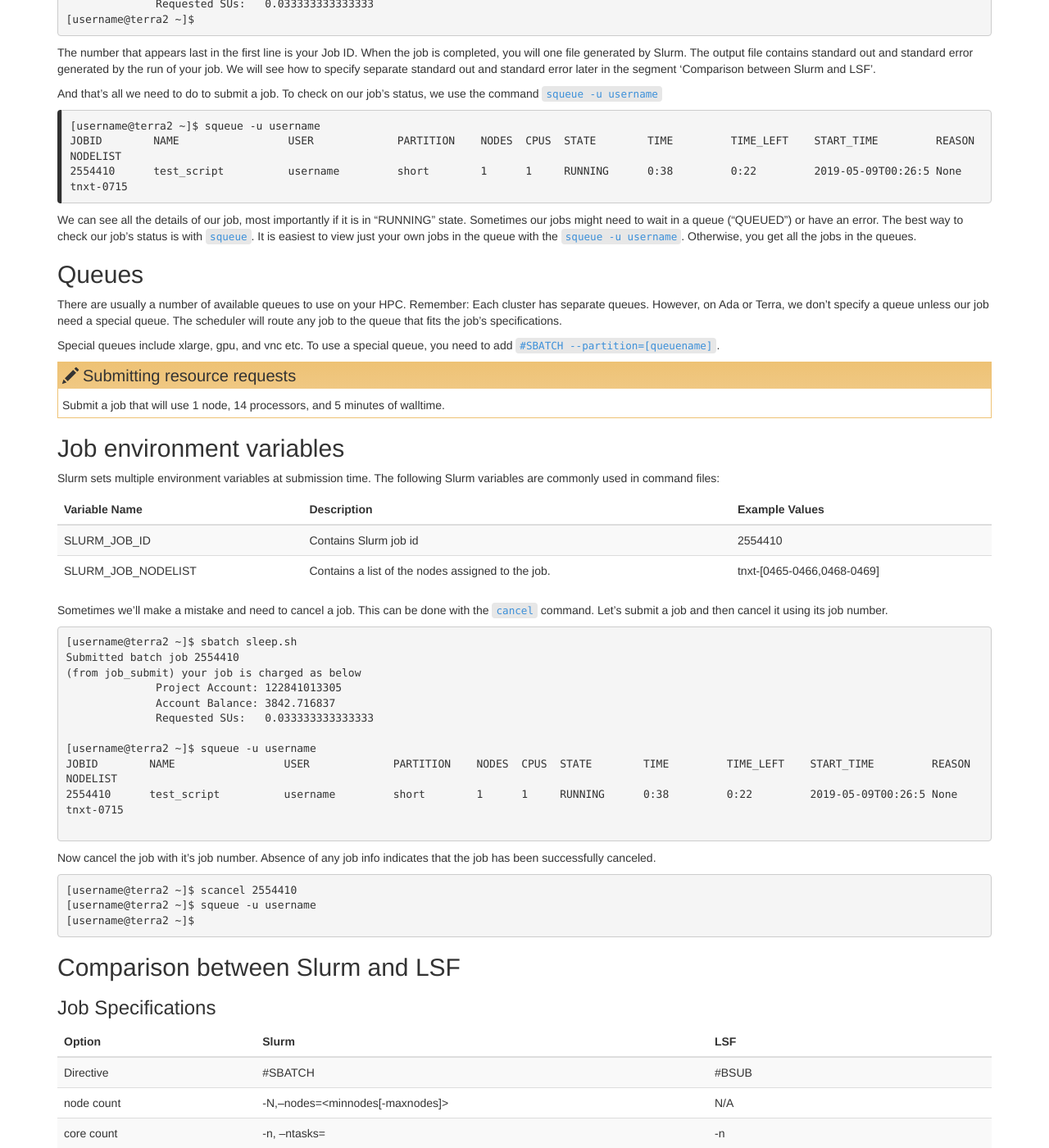
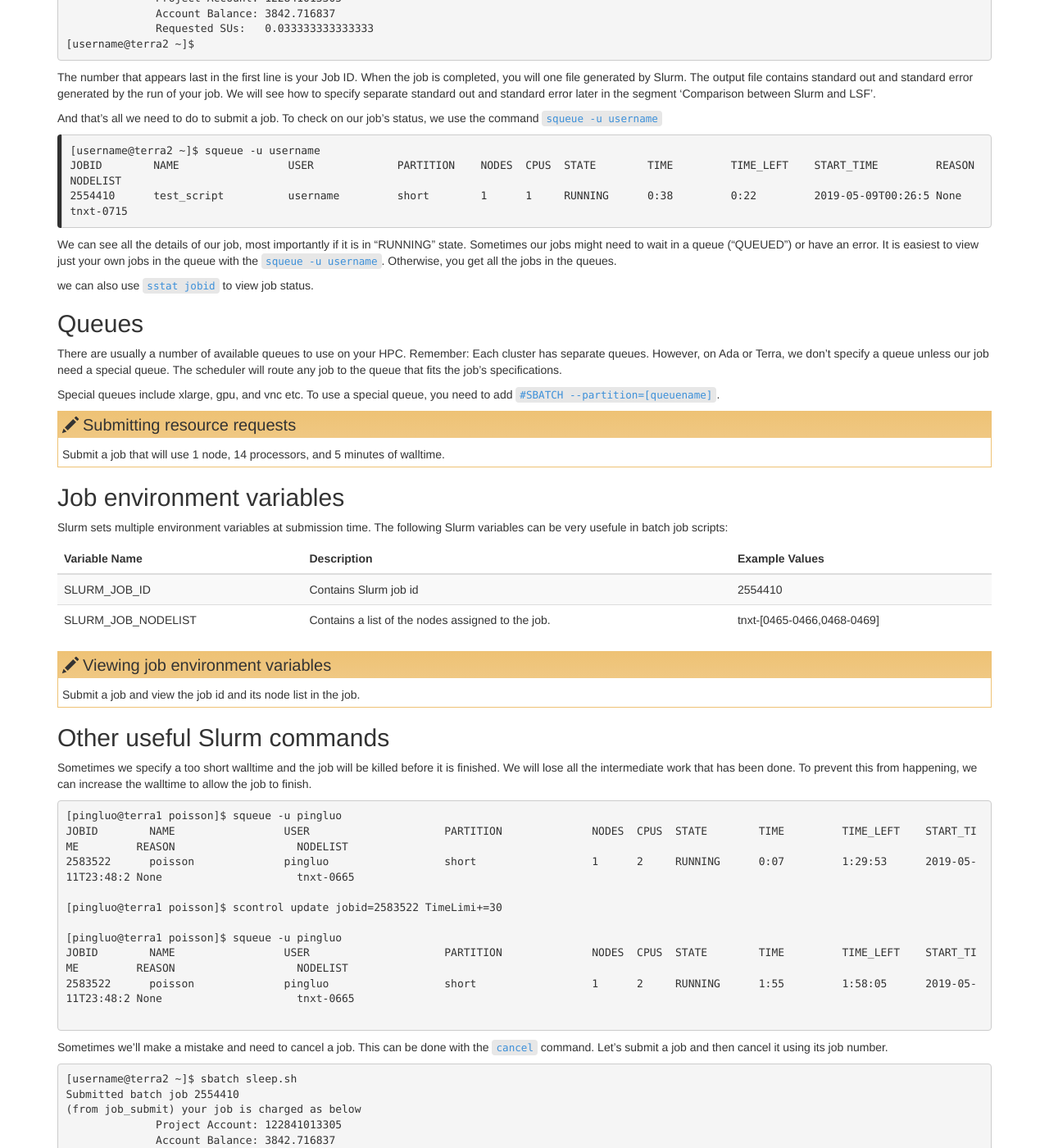
Before and after one commit to luop0812/HPRC_IntroHPC, a Jekyll site: the page built from _episodes/12-scheduler.md, in a window 1280 px wide and 1400 px high, scrolled down 2492 px. Shown: the whole window at 82% size. Built offline with Jekyll 4.4.1, drawn with Linux system fonts in a browser that asks for light colours; some of the changed text lies outside the part shown.

Commit message:
more edits

````diff
--- a/_episodes/12-scheduler.md
+++ b/_episodes/12-scheduler.md
@@ -138,6 +138,8 @@ For example, each Terra node contains dual CPUs and each CPU contains 14 cores,
 So each Terra node has total 28 cores, while each Ada node has total 20 cores.
 
 But, sometimes, all three terms( CPU, processor, and core) mean a processor, especially in batch scheduler terminology.
+
+A task is an execution of a program of a serial of programs. A task can run on one or more cores.
 
 ## Submitting Jobs via command line
 
@@ -166,8 +168,10 @@ JOBID        NAME                 USER             PARTITION    NODES  CPUS  STA
 
 We can see all the details of our job, most importantly if it is in "RUNNING" state.
 Sometimes our jobs might need to wait in a queue ("QUEUED") or have an error.
-The best way to check our job's status is with `squeue`. It is easiest to view just your own jobs
+It is easiest to view just your own jobs
 in the queue with the `squeue -u username`. Otherwise, you get all the jobs in the queues.
+
+we can also use `sstat jobid` to view job status.
 
 ## Queues
 
@@ -186,7 +190,7 @@ Special queues include xlarge, gpu, and vnc etc. To use a special queue, you nee
 
 ## Job environment variables
 
-Slurm sets multiple environment variables at submission time. The following Slurm variables are commonly used in command files:
+Slurm sets multiple environment variables at submission time. The following Slurm variables can be very usefule in batch job scripts:
 
 
 | Variable Name |  Description | Example Values |
@@ -195,7 +199,28 @@ Slurm sets multiple environment variables at submission time. The following Slur
 | SLURM_JOB_NODELIST |  Contains a list of the nodes assigned to the job.  | tnxt-[0465-0466,0468-0469] |
 
 
+> ## Viewing job environment variables
+>
+> Submit a job and view the job id and its node list in the job.
+{: .challenge}
 
+## Other useful Slurm commands
+
+Sometimes we specify a too short walltime and the job will be killed before it is finished. We will lose all the intermediate work that has been done.
+To prevent this from happening, we can increase the walltime to allow the job to finish.
+
+```
+[pingluo@terra1 poisson]$ squeue -u pingluo
+JOBID        NAME                 USER                     PARTITION              NODES  CPUS  STATE        TIME         TIME_LEFT    START_TIME         REASON                   NODELIST
+2583522      poisson              pingluo                  short                  1      2     RUNNING      0:07         1:29:53      2019-05-11T23:48:2 None                     tnxt-0665
+
+[pingluo@terra1 poisson]$ scontrol update jobid=2583522 TimeLimi+=30
+
+[pingluo@terra1 poisson]$ squeue -u pingluo
+JOBID        NAME                 USER                     PARTITION              NODES  CPUS  STATE        TIME         TIME_LEFT    START_TIME         REASON                   NODELIST
+2583522      poisson              pingluo                  short                  1      2     RUNNING      1:55         1:58:05      2019-05-11T23:48:2 None                     tnxt-0665
+
+```
 
 Sometimes we'll make a mistake and need to cancel a job.
 This can be done with the `cancel` command.
@@ -224,6 +249,18 @@ Absence of any job info indicates that the job has been successfully canceled.
 [username@terra2 ~]$
 ```
 
+When a job is done, information about the job will be stored in either log files or a database. The information can be retrieved with `sacct`.
+
+```
+[username@terra1 poisson]$ sacct -j 2583373 --format="JobID,User,NCPUS,NNodes,Elapsed,ReqMem,MaxRss"
+       JobID      User      NCPUS   NNodes    Elapsed     ReqMem     MaxRSS
+------------ --------- ---------- -------- ---------- ---------- ----------
+2583373        pingluo          4        1   00:02:28     2.50Gn
+2583373.bat+                    4        1   00:02:28     2.50Gn      1048K
+2583373.ext+                    4        1   00:02:28     2.50Gn       980K
+2583373.0                       1        1   00:02:22     2.50Gn     57560K
+```
+
 ## Comparison between Slurm and LSF
 
 ### Job Specifications
@@ -247,8 +284,10 @@ Absence of any job info indicates that the job has been successfully canceled.
 | Operation | Slurm  |  LSF |
 |---|---|---|
 | submit a job |  sbatch jobfile | bsub < jobfile |
-| check job status | squeue [-u username] | bjobs jobid |
+| check job status | squeue [-u username] or sstat jobid | bjobs jobid |
 | cancel a job | scancel jobid | bkill jobid |
+| change job walltime | scontrol update jobid=<jobid> TimeLimit=<[days-]hours:minutes:seconds> | bmod -W [hour:]minute |
+| check job history/accounting info| sacct --format=<format> -j [jobid] | bhist -n <days> |
 
 
 
````
Also changed, not shown: other parts of _episodes/12-scheduler.md (+3 -5 lines), _episodes/01-bash.md (+4 -6 lines), 1 other file.
